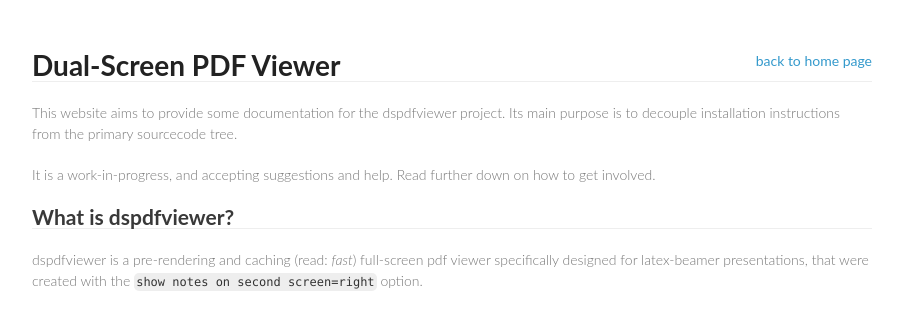
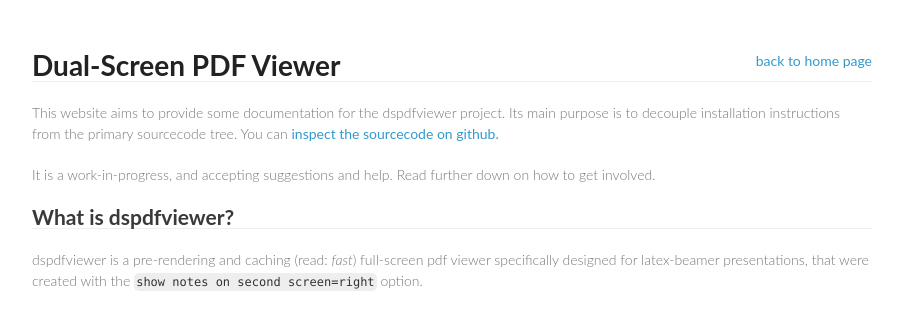
Before and after one commit to dannyedel/dspdfviewer, a Jekyll site: the page built from index.md, in a window 1280 px wide. Shown: the top 314 px of the page, without its empty margins (188-1091 px from the left). Built offline with Jekyll 4.4.1, drawn with Linux system fonts in a browser that asks for light colours; Markdown is read by kramdown in place of the engine named in the settings.

Commit message:
Add link to sourcecode near the top.

```diff
--- a/index.md
+++ b/index.md
@@ -6,6 +6,7 @@
 This website aims to provide some documentation for the dspdfviewer
 project. Its main purpose is to decouple installation instructions
 from the primary sourcecode tree.
+You can [inspect the sourcecode on github.][sourcecode]
 
 It is a work-in-progress, and accepting suggestions and help.
 Read further down on how to get involved.
```
